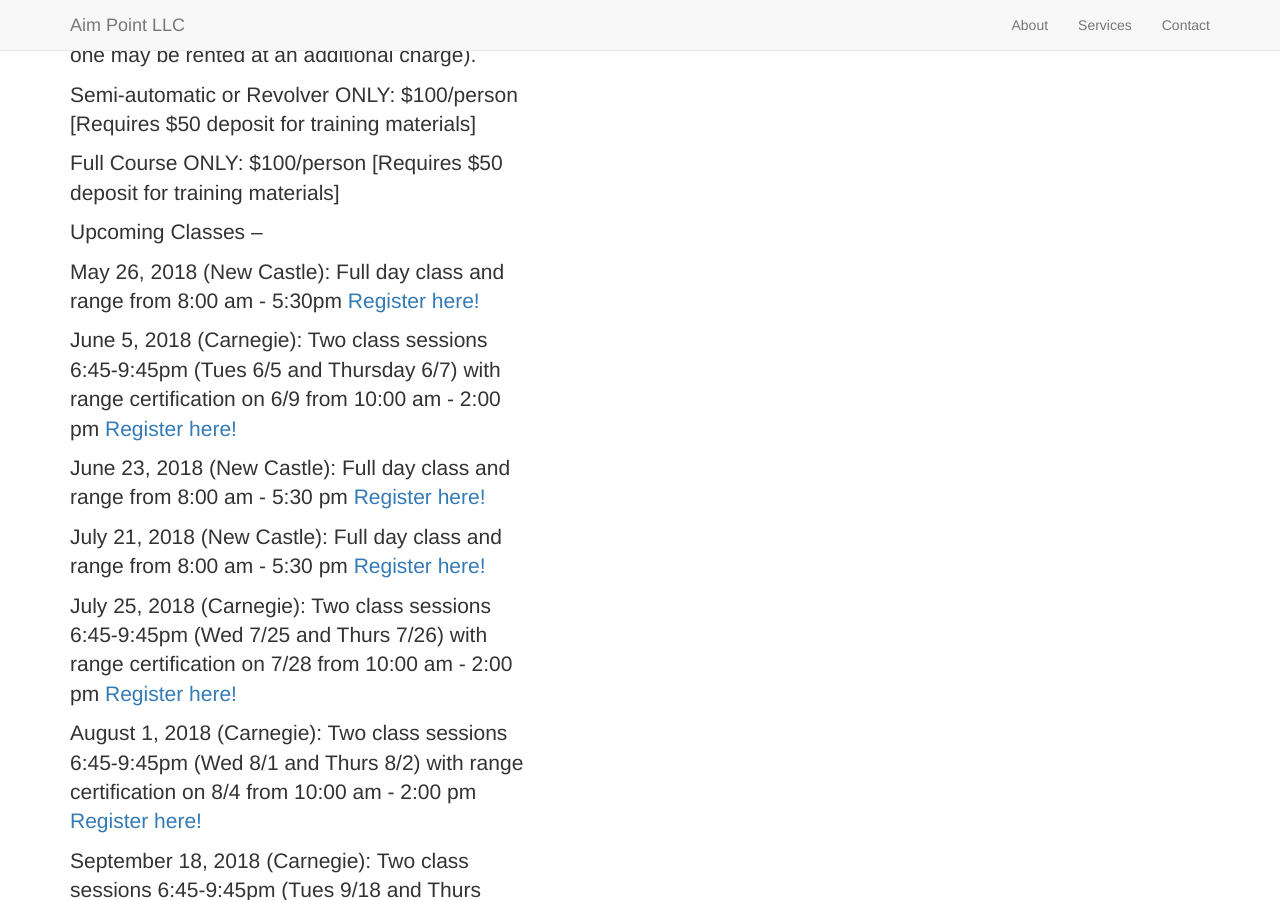
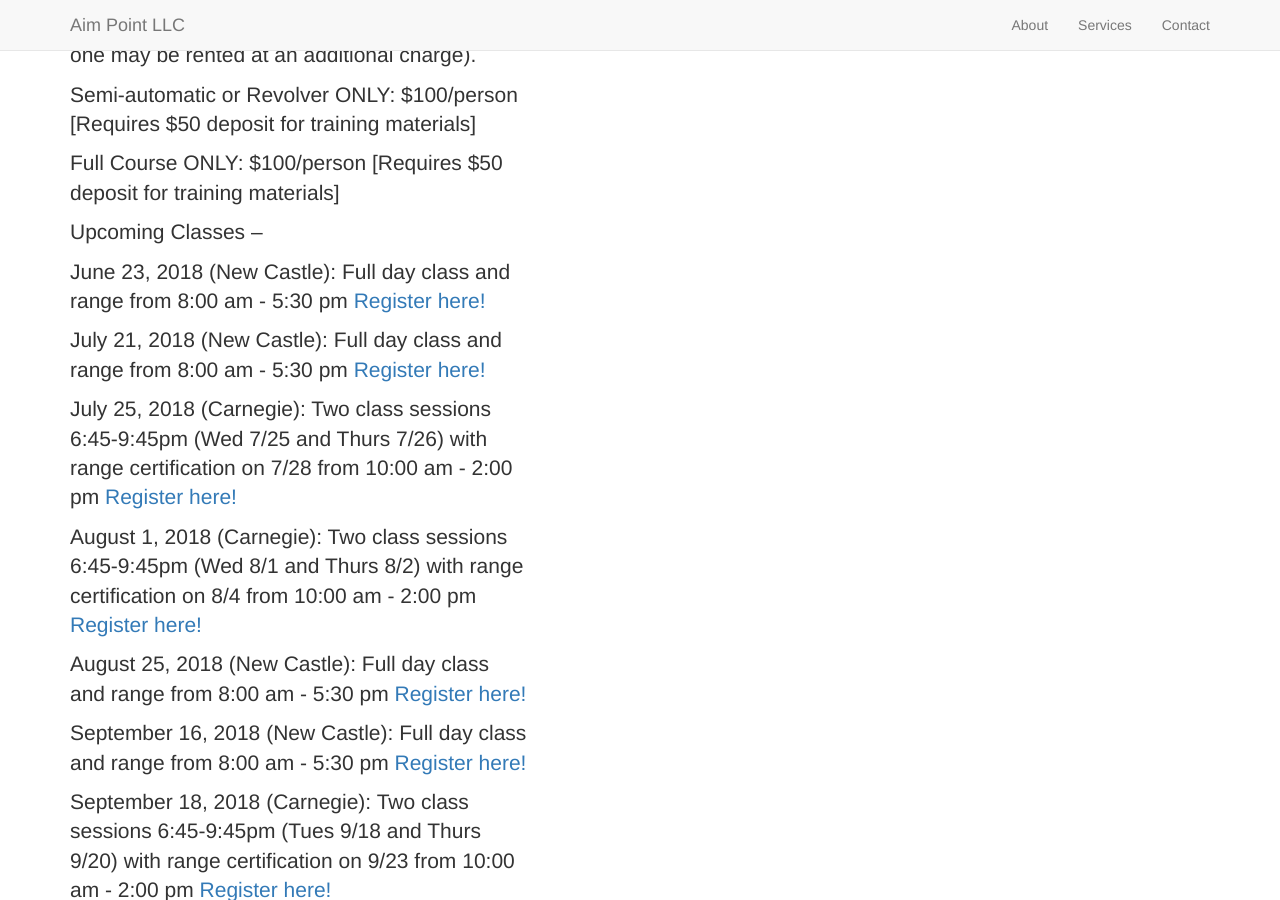
Before and after one commit to aimpoint/aimpoint.github.io, a Jekyll site: the page built from _posts/2016-1-3-basics1.markdown, in a window 1280 px wide and 900 px high, scrolled down 2356 px. Built offline with Jekyll 4.4.1, drawn with Linux system fonts in a browser that asks for light colours; nearby versions of some CDN libraries; library files that are not in the unit come from our copies.

Commit message:
Update 2016-1-3-basics1.markdown

```diff
--- a/_posts/2016-1-3-basics1.markdown
+++ b/_posts/2016-1-3-basics1.markdown
@@ -16,11 +16,6 @@ Full Course ONLY:  $100/person  [Requires $50 deposit for training materials]
 
 Upcoming Classes --
 
-May 26, 2018 (New Castle):  Full day class and range from 8:00 am - 5:30pm <a href="https://www.nrainstructors.org/CourseDetails.aspx?Courseid=481214&seats=10&State=n&zip=15106&radius=50.1&id=56&bsa=&youth=&women=" target="_blank">Register here! </a>
-
-June 5, 2018 (Carnegie): Two class sessions 6:45-9:45pm (Tues 6/5 and Thursday 6/7) with
-range certification on 6/9 from 10:00 am - 2:00 pm <a href="https://www.nrainstructors.org/CourseDetails.aspx?Courseid=480974&seats=8&State=n&zip=15106&radius=25.1&id=56&bsa=&youth=&women=" target="_blank">Register here! </a>
-
 June 23, 2018 (New Castle):  Full day class and range from 8:00 am - 5:30 pm <a href="https://www.nrainstructors.org/CourseDetails.aspx?Courseid=484959&seats=10&State=n&zip=16101&radius=25.1&id=56&bsa=&youth=&women=" target="_blank">Register here! </a>
 
 July 21, 2018 (New Castle):  Full day class and range from 8:00 am - 5:30 pm <a href="https://www.nrainstructors.org/CourseDetails.aspx?Courseid=484960&seats=10&State=n&zip=16101&radius=25.1&id=56&bsa=&youth=&women=" target="_blank">Register here! </a>
@@ -31,6 +26,10 @@ range certification on 7/28 from 10:00 am - 2:00 pm <a href="https://www.nrainst
 August 1, 2018 (Carnegie): Two class sessions 6:45-9:45pm (Wed 8/1 and Thurs 8/2) with
 range certification on 8/4 from 10:00 am - 2:00 pm <a href="https://www.nrainstructors.org/CourseDetails.aspx?Courseid=487537&seats=8&State=n&zip=15106&radius=25.1&id=56&bsa=&youth=&women=" target="_blank">Register here! </a>
 
+August 25, 2018 (New Castle):  Full day class and range from 8:00 am - 5:30 pm <a href="https://www.nrainstructors.org/CourseDetails.aspx?Courseid=488464&seats=10&State=n&zip=16101&radius=25.1&id=56&bsa=&youth=&women=" target="_blank">Register here! </a>
+
+September 16, 2018 (New Castle):  Full day class and range from 8:00 am - 5:30 pm <a href="https://www.nrainstructors.org/CourseDetails.aspx?Courseid=488465&seats=10&State=n&zip=16101&radius=25.1&id=56&bsa=&youth=&women=" target="_blank">Register here! </a>
+
 September 18, 2018 (Carnegie): Two class sessions 6:45-9:45pm (Tues 9/18 and Thurs 9/20) with
 range certification on 9/23 from 10:00 am - 2:00 pm <a href="https://www.nrainstructors.org/CourseDetails.aspx?Courseid=487538&seats=8&State=n&zip=15106&radius=25.1&id=56&bsa=&youth=&women=" target="_blank">Register here! </a>
 
```
